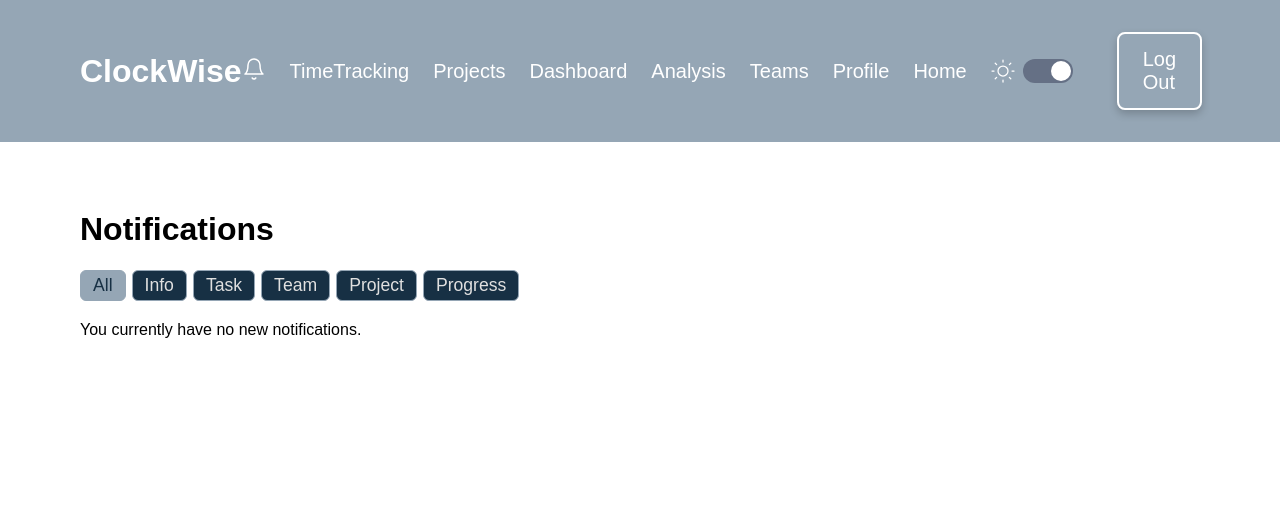
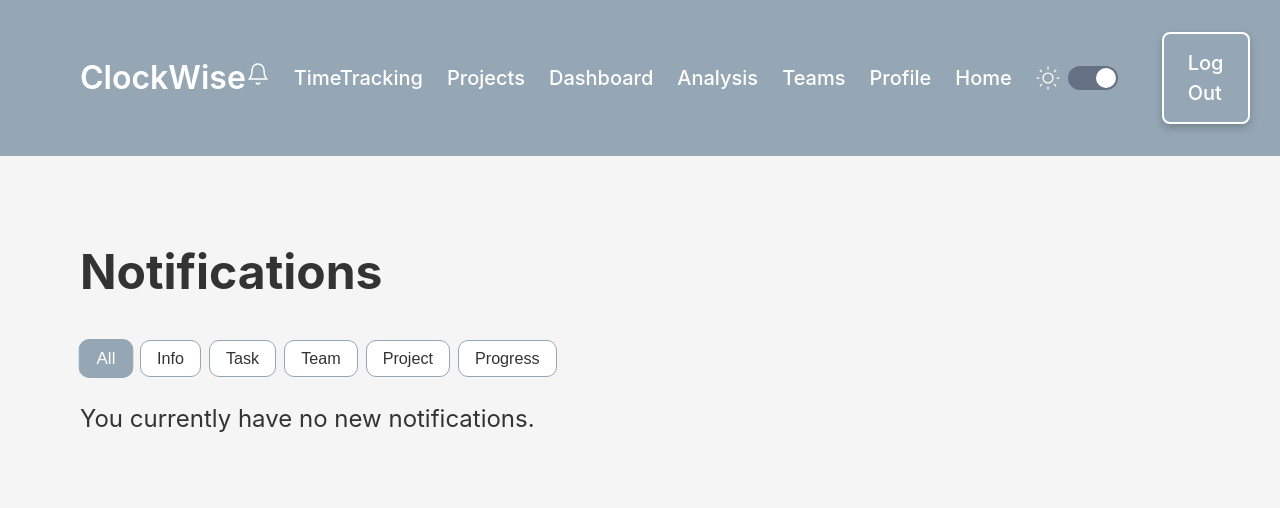
Before and after one commit to JairGutierrez-01/Clockwise, a Flask app: page /notifications in a window 1280 px wide. Shown: the top 508 px of the page. Run offline with Flask 3, Linux system fonts and the light colour scheme; the visitor is signed in with stand-in values (Sample User, id 1); data that the repository does not hold is empty.

Commit message:
light mode

```diff
--- a/frontend/static/js/analysis.js
+++ b/frontend/static/js/analysis.js
@@ -17,7 +17,6 @@
   // Theme colors from CSS variables
   const themeStyles = getComputedStyle(document.documentElement);
   const isDarkMode = document.body.classList.contains('dark-mode');
-  const gridColor = isDarkMode ? '#575757' : 'rgba(0,0,0,0.1)';
 
   /**
    * Rendert das Wochen-Diagramm mit gestapelten Balken pro Projekt/Task.
@@ -25,6 +24,8 @@
    * @returns {Promise<void>}
    */
   async function renderChart(weekStart = null) {
+    const isDarkMode = document.body.classList.contains("dark-mode");
+    const gridColor = isDarkMode ? "#ffffff" : "#000000";
     const ctx = document.getElementById("timeChart").getContext("2d");
     if (chartInstance) chartInstance.destroy(); // Vorherige Chart-Instanz entfernen, um Speicherlecks und Überlagerungen zu vermeiden
 
--- a/frontend/static/notifications.css
+++ b/frontend/static/notifications.css
@@ -10,8 +10,8 @@
 }
 
 .notification-card {
-  background-color: #173044;
-  color: white;
+  background-color: var(--color-card-bg);
+  color: var(--color-fg);
   padding: 1rem 1.5rem;
   border-radius: 8px;
   box-shadow: 0 4px 12px rgba(0, 0, 0, 0.6);
@@ -64,21 +64,23 @@
   flex-wrap: wrap;
 }
 
-#filter-controls button {
-  background-color: #173044;
-  color: #e0e0e0;
-  border: 1px solid #95a6b5;
-  padding: 4px 12px;
-  border-radius: 6px;
+.notification-filter button {
+  background-color: var(--color-card-bg);
+  color: var(--color-fg);
+  border: 1px solid var(--color-accent);
+  padding: 8px 16px;
+  border-radius: 10px;
   cursor: pointer;
-  font-size: 1.1rem;
+  font-size: 1.01rem;
+  font-weight: 525;
   transition:
-    background-color 0.2s ease,
-    color 0.2s ease;
+    background 0.2s ease,
+    transform 0.2s ease;
 }
 
-#filter-controls button:hover,
-#filter-controls button.active {
-  background-color: #95a6b5;
-  color: #173044;
+.notification-filter button.active,
+.notification-filter button:hover {
+  background-color: var(--color-accent);
+  color: var(--color-card-bg);
+  transform: scale(1.05);
 }
--- a/frontend/templates/notifications.html
+++ b/frontend/templates/notifications.html
@@ -9,14 +9,15 @@
     <link rel="stylesheet" href="{{ url_for('static', filename='navbar.css') }}" />
     <link rel="stylesheet" href="{{ url_for('static', filename='dashboard.css') }}" />
     <link rel="stylesheet" href="{{ url_for('static', filename='notifications.css') }}" />
+    <link rel="stylesheet" href="{{ url_for('static', filename='projects.css') }}">
   </head>
 
-  <body class="dark-mode">
+  <body class="dark-mode notification-page">
     {% include 'navbar.html' %}
 
     <main class="notification-container">
       <h1>Notifications</h1>
-      <div id="filter-controls">
+      <div class="notification-filter" id="filter-controls">
         <button data-filter="all" class="active">All</button>
         <button data-filter="info">Info</button>
         <button data-filter="task">Task</button>
```
